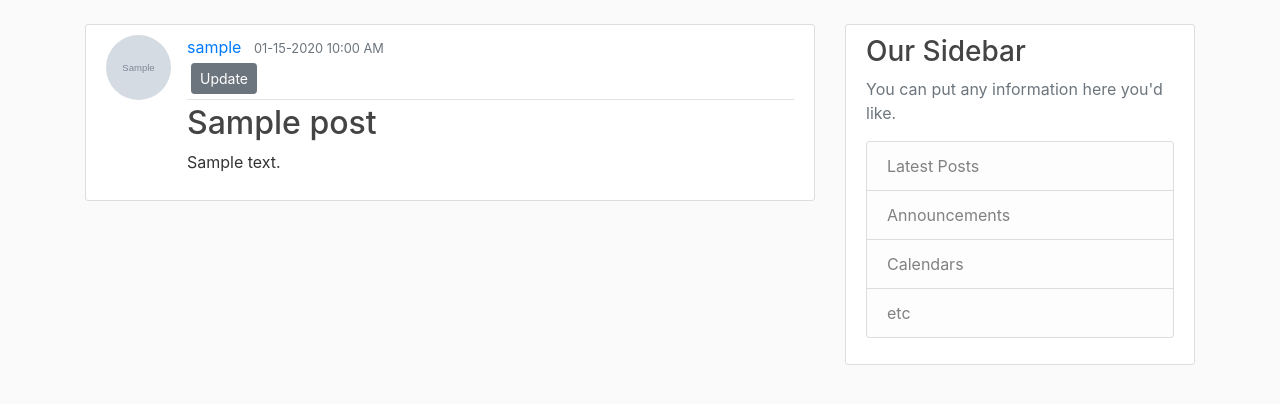
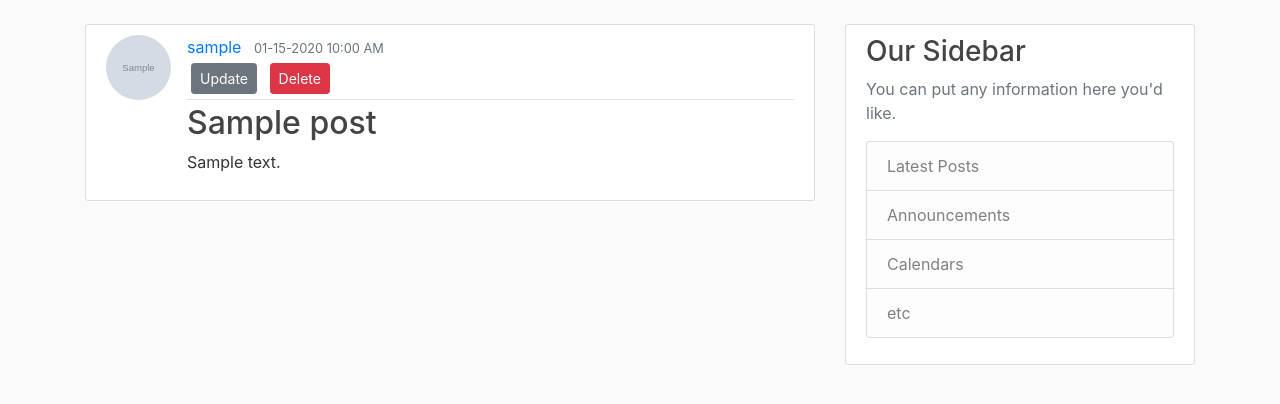
Before and after one commit to RdotSilva/Python-Flask-Fitness-Blog, a Flask app: template fitnessblog/templates/post.html in a window 1280 px wide. Shown: the part 56-460 px from the top of the page. Run offline with Flask 2, Linux system fonts and the light colour scheme; a user stored in the database is signed in; tables that the repository leaves empty hold one stand-in row (values such as "Sample post"); the template is opened without the code that fills it: values that come from a table or form of the project are taken from there, most other values are stand-ins (such as "Sample title", 1, 10 or a date in 2020); grey boxes marked "Sample" are stand-in pictures; some libraries are stand-ins or nearby versions.

Commit message:
Add delete post button

```diff
--- a/fitnessblog/templates/post.html
+++ b/fitnessblog/templates/post.html
@@ -9,6 +9,7 @@
         {% if post.author == current_user %}
           <div>
             <a class="btn btn-secondary btn-sm m-1" href="{{ url_form('update_post', post_id=post.id) }}">Update</a>
+            <button type="button" class="btn btn-danger btn-sm m-1" data-toggle="modal" data-target="#deleteModal">Delete</button>
           </div>
         {% endif %}
       </div>
```
